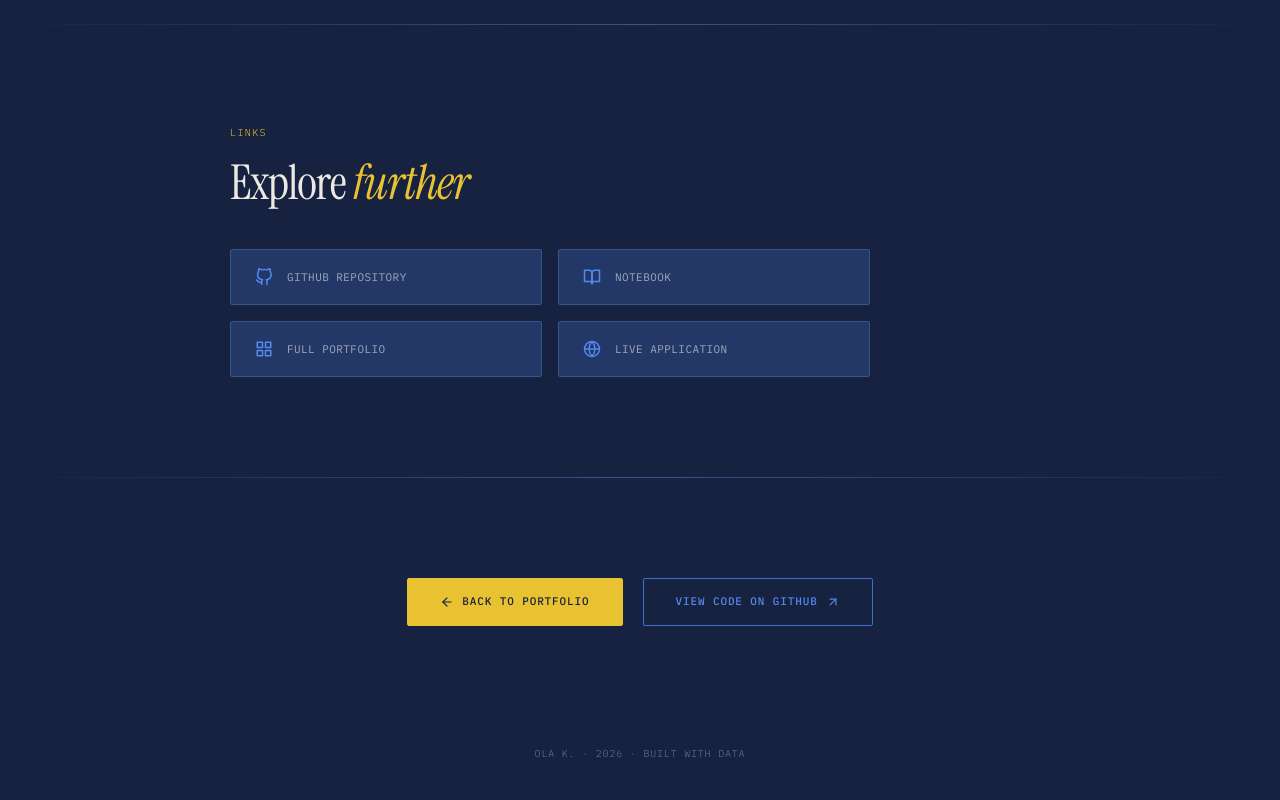
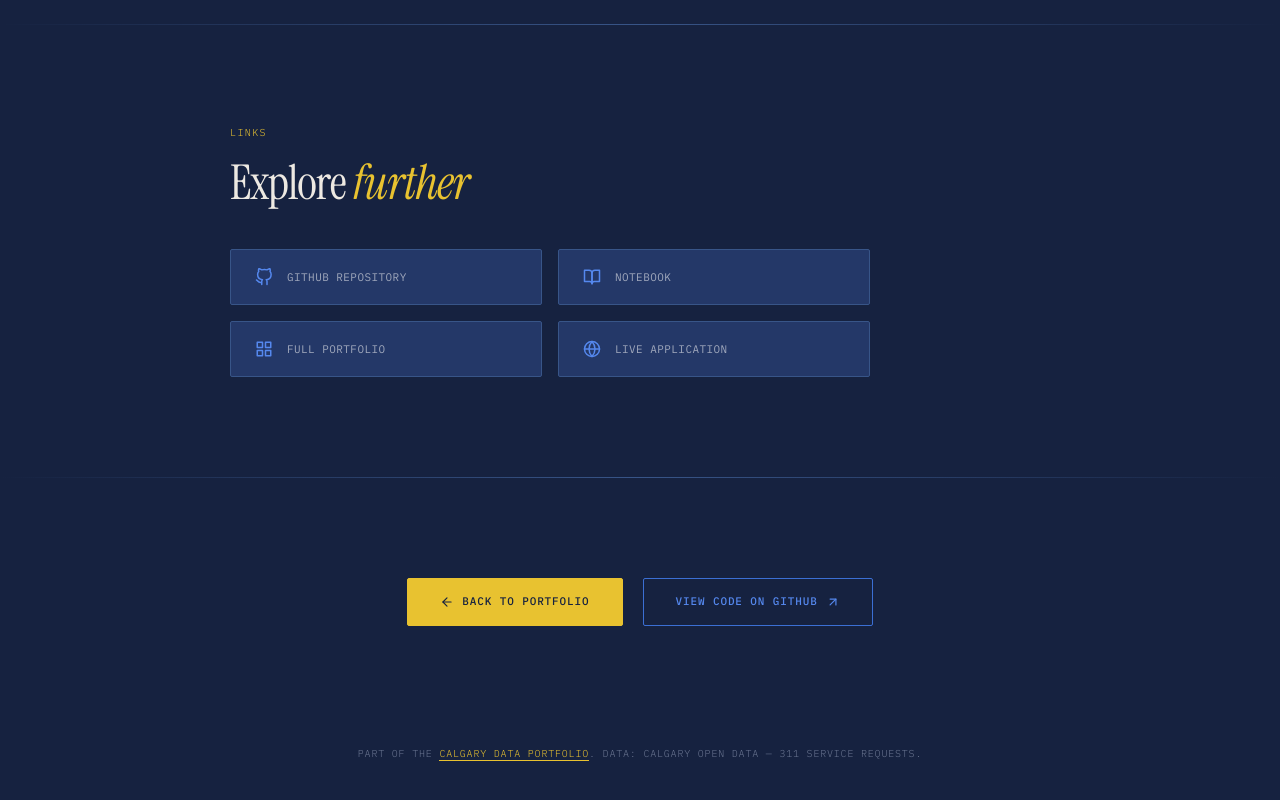
Before and after one commit to guydev42/calgary-311-router, a plain HTML site: page index.html in a window 1280 px wide. Shown: the part 2499-3299 px from the top of the page. Drawn offline with Linux system fonts and the light colour scheme.

Commit message:
Footer: link to portfolio + data source attribution

```diff
--- a/index.html
+++ b/index.html
@@ -277,7 +277,7 @@ section{padding:100px 0}section:first-of-type{padding-top:160px}
   </div>
 </div>
 
-<footer class="footer"><div class="container"><p>Ola K. &middot; 2026 &middot; Built with data</p></div></footer>
+<footer class="footer"><div class="container"><p>Part of the <a href="https://guydev42.github.io/calgary-data-portfolio/" style="color:var(--gold,#E8C230);text-decoration:none;border-bottom:1px solid">Calgary data portfolio</a>. Data: Calgary Open Data — 311 service requests.</p></div></footer>
 
 <script>
 (function(){
```
